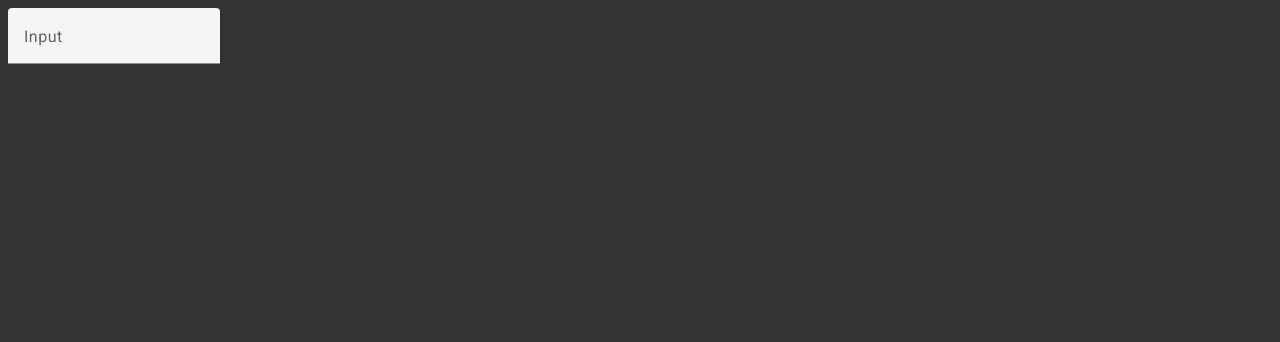
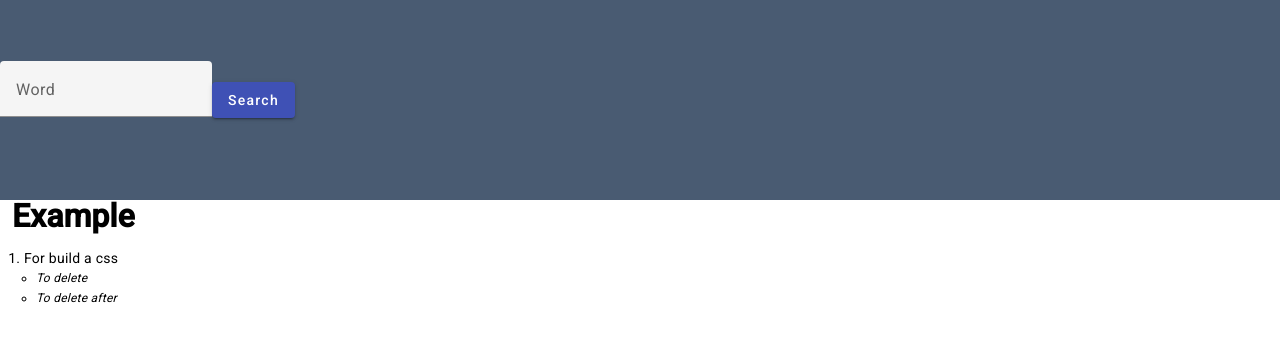
Before and after one commit to rogigs/wrds, an Angular app: page / in a window 1280 px wide. Shown: the top 342 px of the page. Built offline with nearby package versions, Linux system fonts and the light colour scheme; no server answers.

Commit message:
style: build a simple style of page

```diff
--- a/src/app/app.component.html
+++ b/src/app/app.component.html
@@ -1,12 +1,23 @@
 <main>
-  <mat-form-field>
-    <mat-label>Input</mat-label>
-    <input matInput />
-  </mat-form-field>
-  <h1>{{ definitions.word }}</h1>
+  <form (ngSubmit)="onSubmit()" #wordForm="ngForm">
+    <mat-form-field>
+      <mat-label>Word</mat-label>
+      <input matInput [(ngModel)]="word" name="inputWord" />
+    </mat-form-field>
+    <button mat-raised-button color="primary">Search</button>
+  </form>
   <section>
-    @for(definition of definitions.results; track definition.definition){
-    <p>{{ definition.definition }}</p>
-    }
+    <h1>{{ definitions.word }}</h1>
+
+    <ol>
+      @for(definition of definitions.results; track definition.definition){
+      <li>{{ definition.definition }}</li>
+      <ul>
+        @for(example of definition.examples; track example){
+        <li>{{ example }}</li>
+        }
+      </ul>
+      }
+    </ol>
   </section>
 </main>
--- a/src/app/app.component.sass
+++ b/src/app/app.component.sass
@@ -0,0 +1,19 @@
+form
+    background-color:  rgba(73,91,114, 1)
+    height: 200px
+    display: flex
+    justify-content: left
+    align-items: center
+
+
+section
+    margin-left: 12px
+    h1
+        font-weight: 700
+        font-size: 32px
+    ol
+        margin-left: 12px
+    ul
+        margin-left: 12px
+        font-size: 12px
+        font-style: italic
--- a/src/app/app.component.ts
+++ b/src/app/app.component.ts
@@ -8,6 +8,7 @@ import { MatButtonModule } from '@angular/material/button';
 import { MatTreeModule } from '@angular/material/tree';
 import { WordsApiService } from './services/words-api.service';
 import { HttpClientModule } from '@angular/common/http';
+import { FormsModule } from '@angular/forms';
 
 @Component({
   selector: 'app-root',
@@ -21,6 +22,7 @@ import { HttpClientModule } from '@angular/common/http';
     MatButtonModule,
     MatIconModule,
     HttpClientModule,
+    FormsModule,
   ],
   templateUrl: './app.component.html',
   styleUrl: './app.component.sass',
@@ -28,15 +30,22 @@ import { HttpClientModule } from '@angular/common/http';
 })
 export class AppComponent {
   title = 'wrds';
-  word = 'world';
-  definitions: any = '';
+  word = '';
+  definitions: any = {
+    word: 'Example',
+    results: [
+      {
+        definition: 'For build a css',
+        examples: ['To delete', 'To delete after'],
+      },
+    ],
+  };
 
   constructor(private wordsApiService: WordsApiService) {}
 
-  ngOnInit(): void {
+  onSubmit() {
     this.wordsApiService
       .getWord(this.word)
       .subscribe((definitions) => (this.definitions = definitions));
-    console.log(this.definitions);
   }
 }
--- a/src/index.html
+++ b/src/index.html
@@ -1,13 +1,25 @@
-<!doctype html>
+<!DOCTYPE html>
 <html lang="en">
   <head>
-  <meta charset="utf-8">
+    <meta charset="utf-8" />
     <title>Wrds</title>
-  <base href="/">
-  <meta name="viewport" content="width=device-width, initial-scale=1">
-  <link rel="icon" type="image/x-icon" href="favicon.ico">
-  <link href="https://fonts.googleapis.com/css2?family=Roboto:wght@300;400;500&display=swap" rel="stylesheet">
-  <link href="https://fonts.googleapis.com/icon?family=Material+Icons" rel="stylesheet">
+    <base href="/" />
+    <meta name="viewport" content="width=device-width, initial-scale=1" />
+    <link rel="icon" type="image/x-icon" href="favicon.ico" />
+    <link
+      href="https://fonts.googleapis.com/css2?family=Roboto:wght@300;400;500&display=swap"
+      rel="stylesheet"
+    />
+    <link
+      href="https://fonts.googleapis.com/icon?family=Material+Icons"
+      rel="stylesheet"
+    />
+    <link rel="preconnect" href="https://fonts.googleapis.com" />
+    <link rel="preconnect" href="https://fonts.gstatic.com" crossorigin />
+    <link
+      href="https://fonts.googleapis.com/css2?family=Lato&display=swap"
+      rel="stylesheet"
+    />
   </head>
   <body class="mat-typography">
     <app-root></app-root>
--- a/src/styles.sass
+++ b/src/styles.sass
@@ -1,7 +1,12 @@
 /* You can add global styles to this file, and also import other style files */
-$font-stack: Helvetica, sans-serif
+$font-stack: 'Lato', sans-serif
 $primary-color: #333
+
+*
+  margin: 0
+  padding: 0
+
 
 body
   font: 100% $font-stack
-  background-color: $primary-color
+  background-color: #fff
```
Lines whose indentation alone changed are shown as unchanged.
